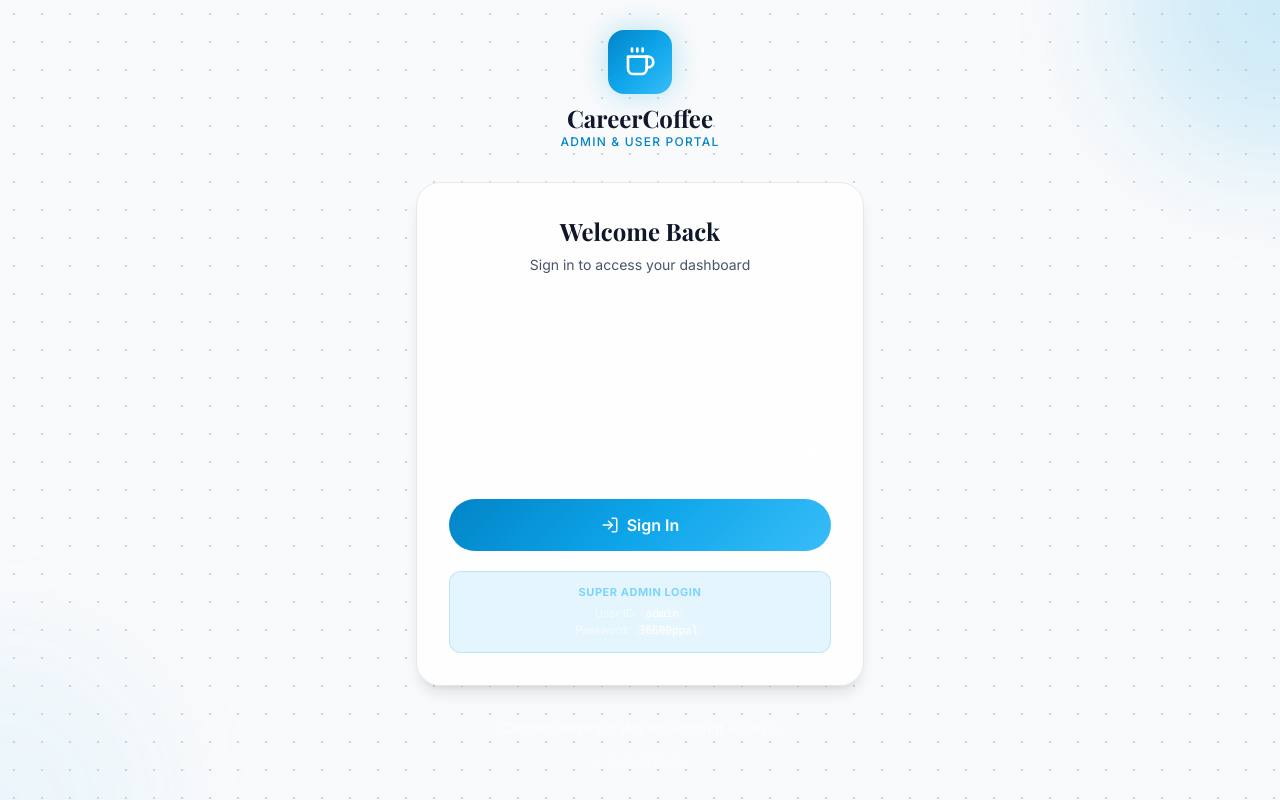
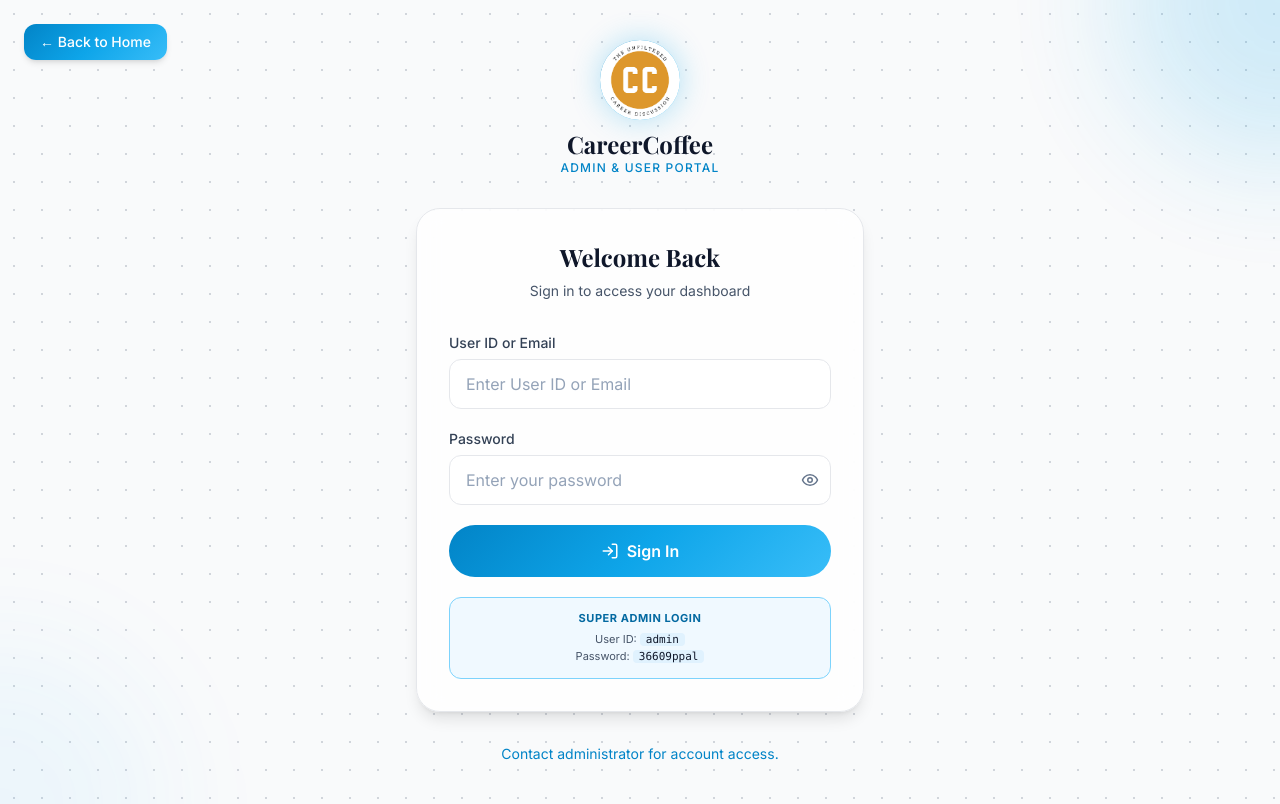
Before and after one commit to Push36609/career.coffee, a React (Vite) app in the folder frontend/: page /login in a window 1280 px wide. Built offline with nearby package versions, Linux system fonts and the light colour scheme; a web font is replaced by a local one.

Commit message:
fix frontend little changes

```diff
--- a/frontend/src/components/SocialGallery.jsx
+++ b/frontend/src/components/SocialGallery.jsx
@@ -131,7 +131,7 @@ export default function InstagramFeed() {
       <div className="max-w-7xl mx-auto px-4">
 
         <iframe
-          src="//lightwidget.com/widgets/2c24ae4f06765827ad26742b77198a7e.html"
+          src="//lightwidget.com/widgets/6989febe70aa5821970d107ae106b27b.html"
           scrolling="no"
           allowTransparency="true"
           className="lightwidget-widget w-full rounded-xl shadow-lg"
--- a/frontend/src/pages/About.jsx
+++ b/frontend/src/pages/About.jsx
@@ -24,7 +24,7 @@ export default function About() {
   return (
     <div className="" >
       {/* Hero */}
-      <section className="relative py-24 bg-gradient-to-br from-primary-50 to-blue-50 overflow-hidden dotted-bg">
+      <section className="relative pt-24 pb-10 border-b-2 bg-gradient-to-br from-primary-50 to-blue-50 overflow-hidden dotted-bg">
         <div className="absolute inset-0 overflow-hidden">
           <div className="absolute top-20 right-20 w-64 h-64 bg-primary-200/30 rounded-full blur-3xl animate-pulse-slow"></div>
         </div>
--- a/frontend/src/pages/Blogs.jsx
+++ b/frontend/src/pages/Blogs.jsx
@@ -34,7 +34,7 @@ export default function Blogs() {
 
   return (
     <div className="">
-      <section className="py-20 bg-gradient-to-br from-primary-50 to-blue-50 text-center relative overflow-hidden dotted-bg">
+      <section className="pt-20 pb-10 bg-gradient-to-br from-primary-50 to-blue-50 text-center relative overflow-hidden dotted-bg">
         <div className="relative max-w-3xl mx-auto px-4">
           <motion.h1 initial={{ opacity: 0, y: 20 }} animate={{ opacity: 1, y: 0 }} className="font-display text-5xl font-bold text-secondary-900 mb-4">
             Our <span className="text-gradient">Knowledge Hub</span>
--- a/frontend/src/pages/ExamAlerts.jsx
+++ b/frontend/src/pages/ExamAlerts.jsx
@@ -38,7 +38,7 @@ export default function ExamAlerts({ initialTab = 'All Alerts' }) {
   return (
     <div className="">
       {/* Header */}
-      <section className="py-20 bg-gradient-to-br from-primary-50 to-blue-50 text-center relative overflow-hidden dotted-bg">
+      <section className="pt-20 pb-10 border-b-2 bg-gradient-to-br from-primary-50 to-blue-50 text-center relative overflow-hidden dotted-bg">
         <div className="absolute inset-0"><div className="absolute top-10 left-10 w-64 h-64 bg-primary-500/10 rounded-full blur-3xl animate-pulse-slow"></div></div>
         <div className="relative max-w-3xl mx-auto px-4">
           <motion.div initial={{ scale: 0 }} animate={{ scale: 1 }} className="w-16 h-16 bg-primary-gradient rounded-2xl flex items-center justify-center mx-auto mb-4">
--- a/frontend/src/pages/Login.jsx
+++ b/frontend/src/pages/Login.jsx
@@ -69,20 +69,25 @@ export default function Login() {
   }
 
   return (
-    <div className="min-h-screen bg-gradient-to-br from-primary-50 to-blue-50 flex items-center justify-center px-4 relative overflow-hidden dotted-bg">
+    <div className="min-h-screen bg-gradient-to-br from-primary-50 to-blue-50 flex items-center justify-center px-4 py-10 relative overflow-hidden dotted-bg">
       {/* Decorative */}
       <div className="absolute inset-0 overflow-hidden">
         <div className="absolute -top-40 -right-40 w-80 h-80 bg-primary-500/20 rounded-full blur-3xl animate-pulse-slow"></div>
         <div className="absolute -bottom-40 -left-40 w-80 h-80 bg-primary-400/10 rounded-full blur-3xl animate-pulse-slow" style={{ animationDelay: '1.5s' }}></div>
       </div>
 
+      {/* Back to Home Button - Top Left */}
+      <Link to="/" className="absolute top-6 left-6 btn-primary hover:bg-white text-white hover:text-secondary-900 px-4 py-2 rounded-xl font-medium text-sm transition-all duration-300 shadow-md hover:shadow-lg flex items-center gap-2 z-10">
+        ← Back to Home
+      </Link>
+
       <motion.div initial={{ opacity: 0, y: 30 }} animate={{ opacity: 1, y: 0 }}
         className="relative w-full max-w-md">
         {/* Logo */}
         <div className="text-center mb-8">
           <Link to="/" className="inline-flex flex-col items-center gap-2">
-            <div className="w-16 h-16 bg-primary-gradient rounded-2xl flex items-center justify-center shadow-2xl glow-primary">
-              <Coffee size={32} className="text-white" />
+            <div className="bg-primary-gradient rounded-full flex items-center justify-center shadow-2xl glow-primary">
+              <img src="/gallery/logo.png" alt="CareerCoffee Logo" className='w-20 h-20 rounded-full'/>
             </div>
             <div>
               <div className="font-display text-2xl font-bold text-secondary-900">CareerCoffee</div>
@@ -101,19 +106,19 @@ export default function Login() {
 
                 <form onSubmit={handleSubmit} className="space-y-5">
                   <div>
-                    <label className="block text-white/80 text-sm font-medium mb-1.5">User ID or Email</label>
+                    <label className="block text-secondary-700 text-sm font-medium mb-1.5">User ID or Email</label>
                     <input required value={form.user_id} onChange={e => setForm(p => ({ ...p, user_id: e.target.value }))}
                       placeholder="Enter User ID or Email" autoComplete="username"
-                      className="w-full px-4 py-3 rounded-xl bg-white/10 border border-white/20 text-white placeholder-white/40 focus:outline-none focus:ring-2 focus:ring-primary-400 focus:border-transparent transition-all" />
+                      className="w-full px-4 py-3 rounded-xl bg-white border border-gray-200 text-secondary-900 placeholder-secondary-400 focus:outline-none focus:ring-2 focus:ring-primary-400 focus:border-transparent transition-all" />
                   </div>
                   <div>
-                    <label className="block text-white/80 text-sm font-medium mb-1.5">Password</label>
+                    <label className="block text-secondary-700 text-sm font-medium mb-1.5">Password</label>
                     <div className="relative">
                       <input required value={form.password} onChange={e => setForm(p => ({ ...p, password: e.target.value }))}
                         type={showPass ? 'text' : 'password'} placeholder="Enter your password" autoComplete="current-password"
-                        className="w-full px-4 py-3 pr-12 rounded-xl bg-white/10 border border-white/20 text-white placeholder-white/40 focus:outline-none focus:ring-2 focus:ring-primary-400 focus:border-transparent transition-all" />
+                        className="w-full px-4 py-3 pr-12 rounded-xl bg-white border border-gray-200 text-secondary-900 placeholder-secondary-400 focus:outline-none focus:ring-2 focus:ring-primary-400 focus:border-transparent transition-all" />
                       <button type="button" onClick={() => setShowPass(!showPass)}
-                        className="absolute right-3 top-1/2 -translate-y-1/2 text-white/50 hover:text-white transition-colors">
+                        className="absolute right-3 top-1/2 -translate-y-1/2 text-secondary-500 hover:text-secondary-700 transition-colors">
                         {showPass ? <EyeOff size={18} /> : <Eye size={18} />}
                       </button>
                     </div>
@@ -124,10 +129,10 @@ export default function Login() {
                     {loading ? <div className="w-5 h-5 border-2 border-white border-t-transparent rounded-full animate-spin"></div> : <><LogIn size={18} /> Sign In</>}
                   </button>
 
-                  <div className="bg-primary-500/10 border border-primary-500/20 rounded-xl p-3 text-[11px] text-center">
-                    <p className="text-primary-300 font-bold mb-1 uppercase tracking-wider">Super Admin Login</p>
-                    <p className="text-white/60">User ID: <span className="text-white font-mono bg-white/5 px-1.5 rounded">admin</span></p>
-                    <p className="text-white/60">Password: <span className="text-white font-mono bg-white/5 px-1.5 rounded">36609ppal</span></p>
+                  <div className="bg-primary-50 border border-primary-300 rounded-xl p-3 text-[11px] text-center">
+                    <p className="text-primary-700 font-bold mb-1 uppercase tracking-wider">Super Admin Login</p>
+                    <p className="text-secondary-600">User ID: <span className="text-secondary-900 font-mono bg-primary-100 px-1.5 rounded">admin</span></p>
+                    <p className="text-secondary-600">Password: <span className="text-secondary-900 font-mono bg-primary-100 px-1.5 rounded">36609ppal</span></p>
                   </div>
                 </form>
               </motion.div>
@@ -138,18 +143,18 @@ export default function Login() {
                   <div className="w-16 h-16 bg-primary-500/20 border border-primary-500/40 rounded-2xl flex items-center justify-center mb-4">
                     <KeyRound size={32} className="text-primary-400" />
                   </div>
-                  <h2 className="font-display text-2xl font-bold text-white text-center mb-1">Admin Verification</h2>
-                  <p className="text-white/60 text-center text-sm">{otpHint}</p>
+                  <h2 className="font-display text-2xl font-bold text-secondary-900 text-center mb-1">Admin Verification</h2>
+                  <p className="text-secondary-600 text-center text-sm">{otpHint}</p>
                 </div>
 
                 <form onSubmit={handleVerifyOTP} className="space-y-5">
                   <div>
-                    <label className="block text-white/80 text-sm font-medium mb-1.5">Enter 6-digit OTP</label>
+                    <label className="block text-secondary-700 text-sm font-medium mb-1.5">Enter 6-digit OTP</label>
                     <input
                       required value={otp} onChange={e => setOtp(e.target.value.replace(/\D/g, '').slice(0, 6))}
                       placeholder="• • • • • •" maxLength={6} autoComplete="one-time-code"
-                      className="w-full px-4 py-4 rounded-xl bg-white/10 border border-white/20 text-white text-center text-2xl font-mono tracking-[0.6em] placeholder-white/20 focus:outline-none focus:ring-2 focus:ring-primary-400 focus:border-transparent transition-all" />
-                    <p className="text-white/40 text-xs text-center mt-2">OTP is valid for 10 minutes</p>
+                      className="w-full px-4 py-4 rounded-xl bg-white border border-gray-200 text-secondary-900 text-center text-2xl font-mono tracking-[0.6em] placeholder-secondary-300 focus:outline-none focus:ring-2 focus:ring-primary-400 focus:border-transparent transition-all" />
+                    <p className="text-secondary-500 text-xs text-center mt-2">OTP is valid for 10 minutes</p>
                   </div>
 
                   <button type="submit" disabled={loading || otp.length !== 6}
@@ -158,7 +163,7 @@ export default function Login() {
                   </button>
 
                   <button type="button" onClick={() => { setOtpStep(false); setOtp(''); setPendingUserId('') }}
-                    className="w-full text-center text-white/50 hover:text-white text-sm transition-colors py-2">
+                    className="w-full text-center text-secondary-500 hover:text-secondary-700 text-sm transition-colors py-2">
                     ← Back to Login
                   </button>
                 </form>
@@ -167,11 +172,8 @@ export default function Login() {
           </AnimatePresence>
         </div>
 
-        <p className="mt-8 text-center text-white/70 text-sm">
-          Contact administrator for account access.
-        </p>
-        <p className="text-center text-white/50 text-xs mt-4">
-          <Link to="/" className="hover:text-white transition-colors">← Back to Home</Link>
+        <p className="mt-8 text-center text-secondary-600 text-sm">
+         <Link to="/contact" className="text-primary-600 hover:text-primary-700"> Contact administrator for account access.</Link>
         </p>
       </motion.div>
     </div>
--- a/frontend/src/pages/Services.jsx
+++ b/frontend/src/pages/Services.jsx
@@ -54,7 +54,7 @@ export default function Services() {
   return (
     <div className="">
       {/* Hero */}
-      <section className="py-24 bg-gradient-to-br from-primary-50 to-blue-50 text-center relative overflow-hidden dotted-bg">
+      <section className="pt-24 pb-10 border-b-2 bg-gradient-to-br from-primary-50 to-blue-50 text-center relative overflow-hidden dotted-bg">
         <div className="absolute inset-0"><div className="absolute top-10 right-10 w-72 h-72 bg-primary-500/10 rounded-full blur-3xl"></div></div>
         <div className="relative max-w-4xl mx-auto px-4">
           <motion.p initial={{ opacity: 0 }} animate={{ opacity: 1 }} className="text-primary-400 font-semibold uppercase tracking-widest text-sm mb-4">What We Offer</motion.p>
@@ -68,7 +68,7 @@ export default function Services() {
       </section>
 
       {/* Services */}
-      <section className="py-20 pattern-bg">
+      <section className="py-10 pattern-bg">
         <div className="max-w-7xl mx-auto px-4 sm:px-6 lg:px-8">
           <motion.div variants={container} initial="hidden" whileInView="show" viewport={{ once: true }} className="space-y-16">
             {services.map((svc, i) => (
--- a/frontend/src/pages/Testimonials.jsx
+++ b/frontend/src/pages/Testimonials.jsx
@@ -31,7 +31,7 @@ export default function Testimonials() {
 
   return (
     <div className="">
-      <section className="py-20 bg-gradient-to-br from-primary-50 to-blue-50 text-center relative overflow-hidden dotted-bg">
+      <section className="pt-20 pb-10 border-b-2 bg-gradient-to-br from-primary-50 to-blue-50 text-center relative overflow-hidden dotted-bg">
         <div className="relative max-w-3xl mx-auto px-4">
           <motion.h1 initial={{ opacity: 0, y: 20 }} animate={{ opacity: 1, y: 0 }} className="font-display text-5xl font-bold text-secondary-900 mb- 4">
             Student <span className="text-gradient">Success Stories</span>
--- a/frontend/src/pages/admin/AdminLayout.jsx
+++ b/frontend/src/pages/admin/AdminLayout.jsx
@@ -4,7 +4,7 @@ import { useAuth } from '../../context/AuthContext'
 import { Coffee, LayoutDashboard, Users, FileText, Calendar, MessageSquare, LogOut, Menu, X, ExternalLink, Bell, GraduationCap, Briefcase } from 'lucide-react'
 
 const navItems = [
-  { label: 'Dashboard', path: '/admin', icon: LayoutDashboard },
+  { label: 'Admin Dashboard', path: '/admin', icon: LayoutDashboard },
   { label: 'Users', path: '/admin/users', icon: Users },
   { label: 'Blogs', path: '/admin/blogs', icon: FileText },
   { label: 'Appointments', path: '/admin/appointments', icon: Calendar },
@@ -29,22 +29,22 @@ export default function AdminSidebar({ children }) {
         {/* Logo */}
         <div className="p-6 border-b border-gray-200">
           <div className="flex items-center gap-3">
-            <div className="w-10 h-10 bg-primary-gradient rounded-xl flex items-center justify-center">
-              <Coffee size={20} className="text-white" />
+            <div className="bg-primary-gradient rounded-full flex items-center justify-center">
+              <img src="/gallery/logo.png" alt="CareerCoffee Logo" className='w-14 h-14 rounded-full'/>
             </div>
             <div>
-              <p className="font-display font-bold text-secondary-900 text-sm">Caramel Career</p>
+              <p className="font-display font-bold text-secondary-900 text-xl">Career coffee</p>
               <p className="text-primary-600 text-xs">Admin Panel</p>
             </div>
           </div>
         </div>
 
         {/* User info */}
-        <div className="p-4 mx-4 mt-4 bg-primary-50 rounded-xl mb-2 border border-primary-200">
+        {/* <div className="p-4 mx-4 mt-4 bg-primary-50 rounded-xl mb-2 border border-primary-200">
           <div className="w-10 h-10 bg-primary-gradient rounded-full flex items-center justify-center text-white font-bold mb-2">{user?.name?.[0]}</div>
           <p className="text-secondary-900 font-semibold text-sm">{user?.name}</p>
           <p className="text-primary-600 text-xs capitalize">{user?.role}</p>
-        </div>
+        </div> */}
 
         {/* Nav */}
         <nav className="flex-1 p-4 space-y-1">
@@ -59,11 +59,11 @@ export default function AdminSidebar({ children }) {
         </nav>
 
         {/* Footer */}
-        <div className="p-4 border-t border-gray-200 space-y-1">
-          <a href="/" target="_blank" rel="noopener noreferrer"
-            className="flex items-center gap-2 px-4 py-2.5 rounded-xl text-secondary-600 hover:text-primary-600 text-sm transition-colors">
-            <ExternalLink size={16} /> View Website
-          </a>
+        <div className="p-4 mb-10 border-t border-gray-200 space-y-1">
+          <Link to="/"
+            className="flex items-center gap-2 px-4 py-2.5 rounded-xl text-secondary-600 hover:text-primary-600 hover:bg-primary-50 text-sm transition-colors">
+             🏠 Home
+          </Link>
           <button onClick={handleLogout} className="w-full flex items-center gap-2 px-4 py-2.5 rounded-xl text-red-600 hover:bg-red-50 text-sm transition-colors">
             <LogOut size={16} /> Logout
           </button>
```
